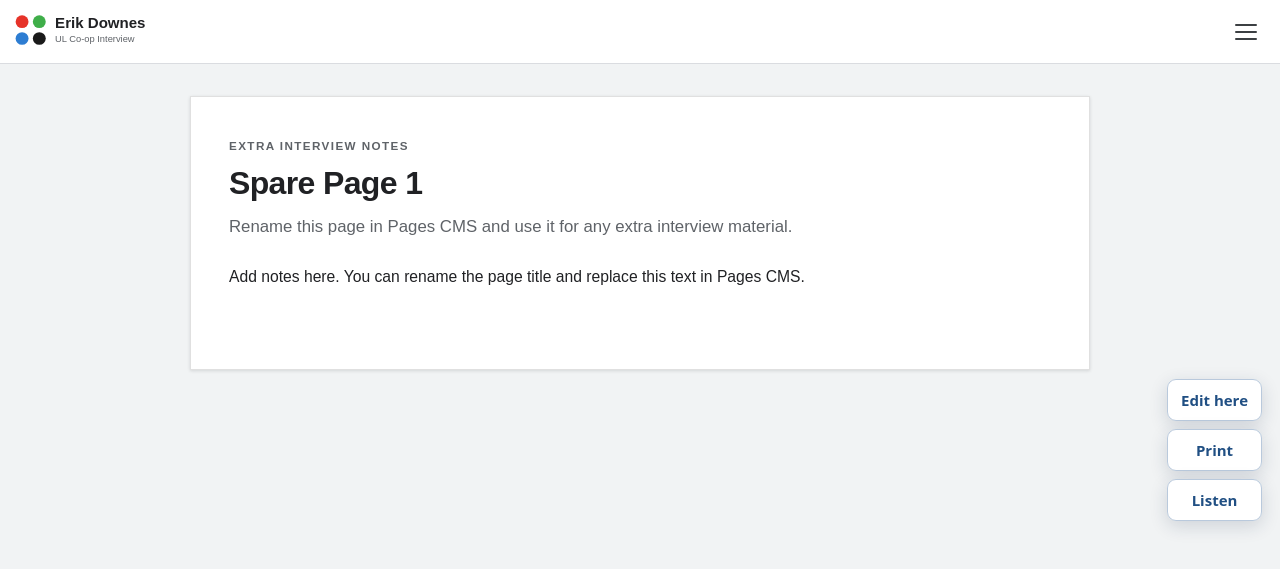
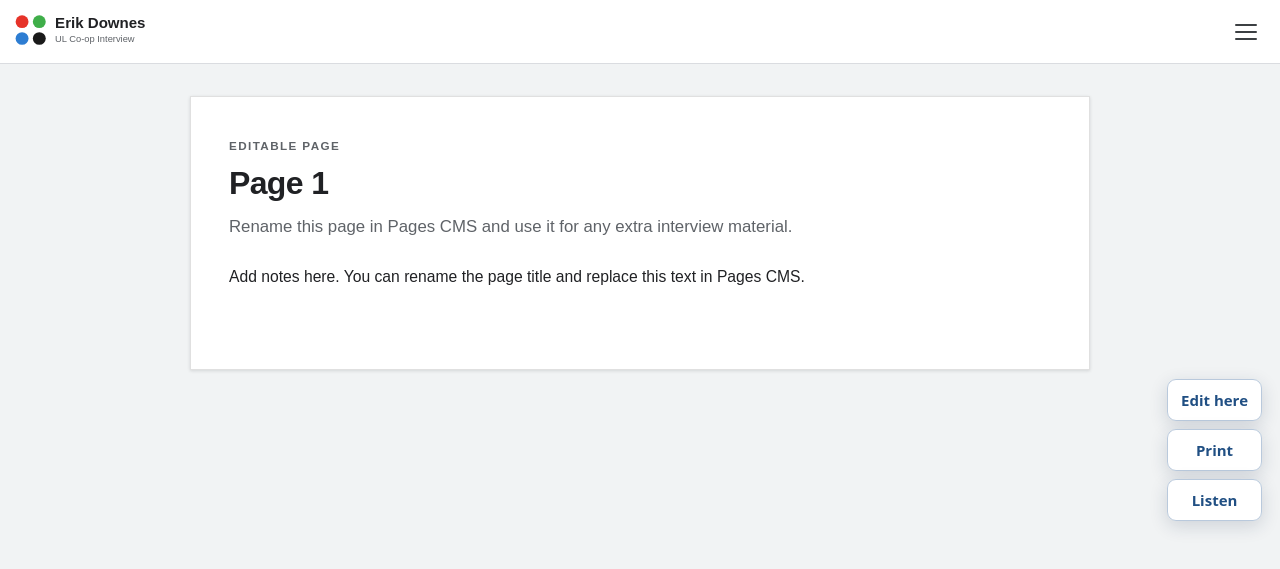
Before and after one commit to ronandownes/coop, a Jekyll site: the page built from spare-1.md, in a window 1280 px wide. Shown: the top 569 px of the page. Built offline with Jekyll 4.4.1, drawn with Linux system fonts in a browser that asks for light colours.

Commit message:
Rename spare page 1 for easy reuse

```diff
--- a/spare-1.md
+++ b/spare-1.md
@@ -1,7 +1,7 @@
 ---
 layout: doc
-title: Spare Page 1
-eyebrow: EXTRA INTERVIEW NOTES
+title: Page 1
+eyebrow: EDITABLE PAGE
 intro: Rename this page in Pages CMS and use it for any extra interview material.
 ---
 
```
